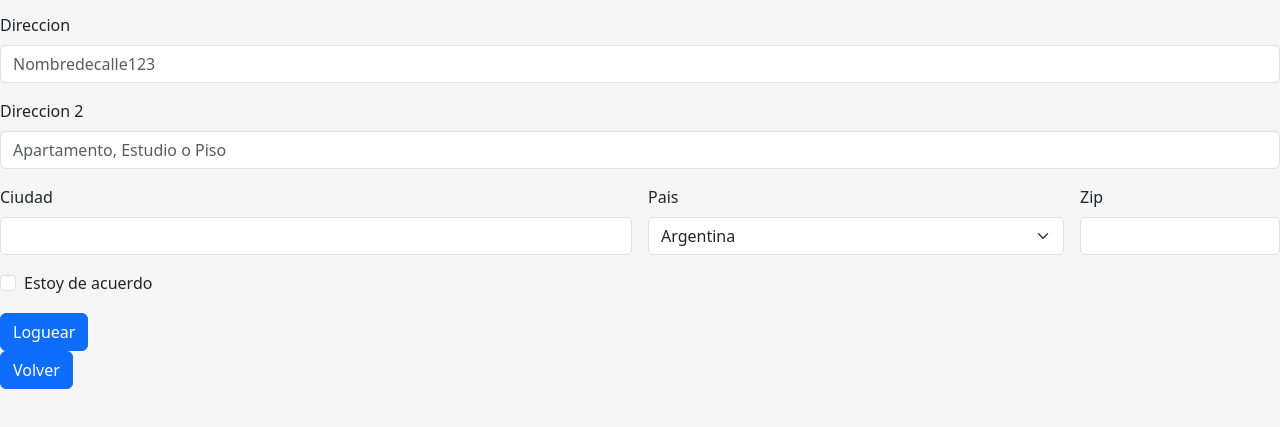
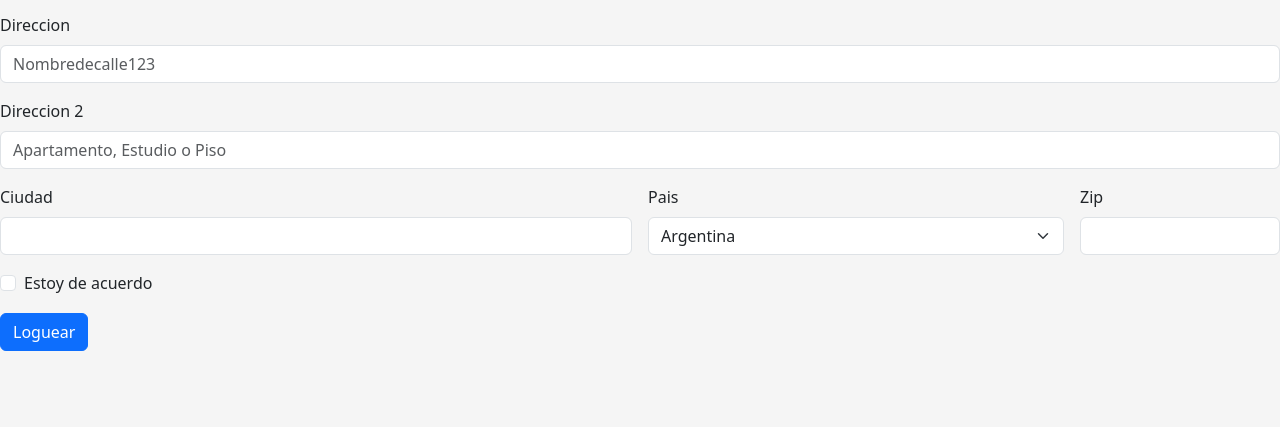
Before and after one commit to Gabbyte2006/Gabbyte2006.github.io, a website: page paginas/form.html in a window 1280 px wide. Shown: the part 129-556 px from the top of the page. Drawn offline with nearby package versions, Linux system fonts and the light colour scheme.

Commit message:
mejor no

```diff
--- a/paginas/form.html
+++ b/paginas/form.html
@@ -70,7 +70,7 @@
     </div>
     <div class="col-2">
 
-        <a href="index.html"> <button type="button" class="btn btn-primary state-loading">Volver</button> </a>
+
 
 
       <script src="https://cdn.jsdelivr.net/npm/@popperjs/core@2.11.8/dist/umd/popper.min.js" integrity="sha384-I7E8VVD/ismYTF4hNIPjVp/Zjvgyol6VFvRkX/vR+Vc4jQkC+hVqc2pM8ODewa9r" crossorigin="anonymous"></script>
```
